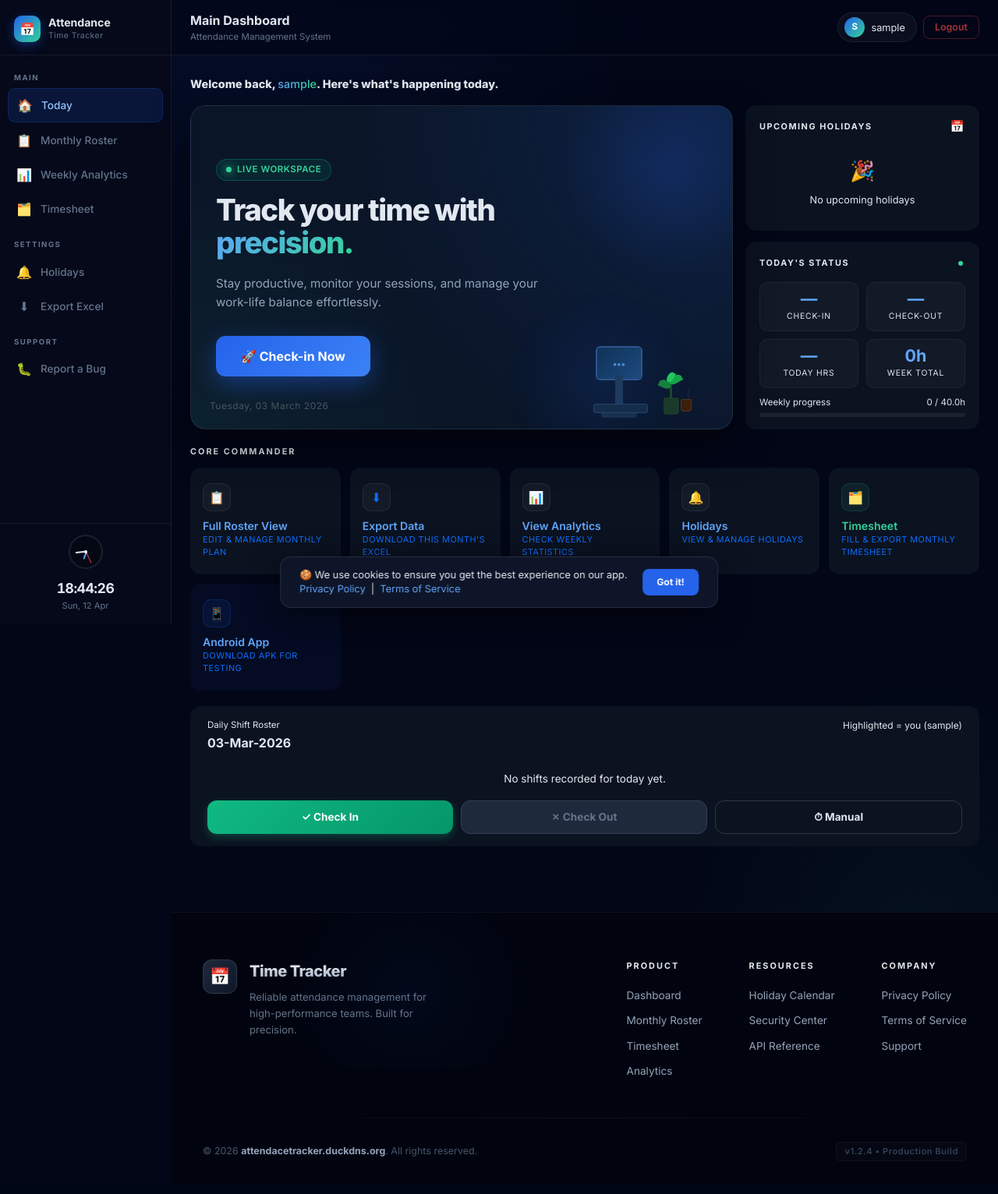
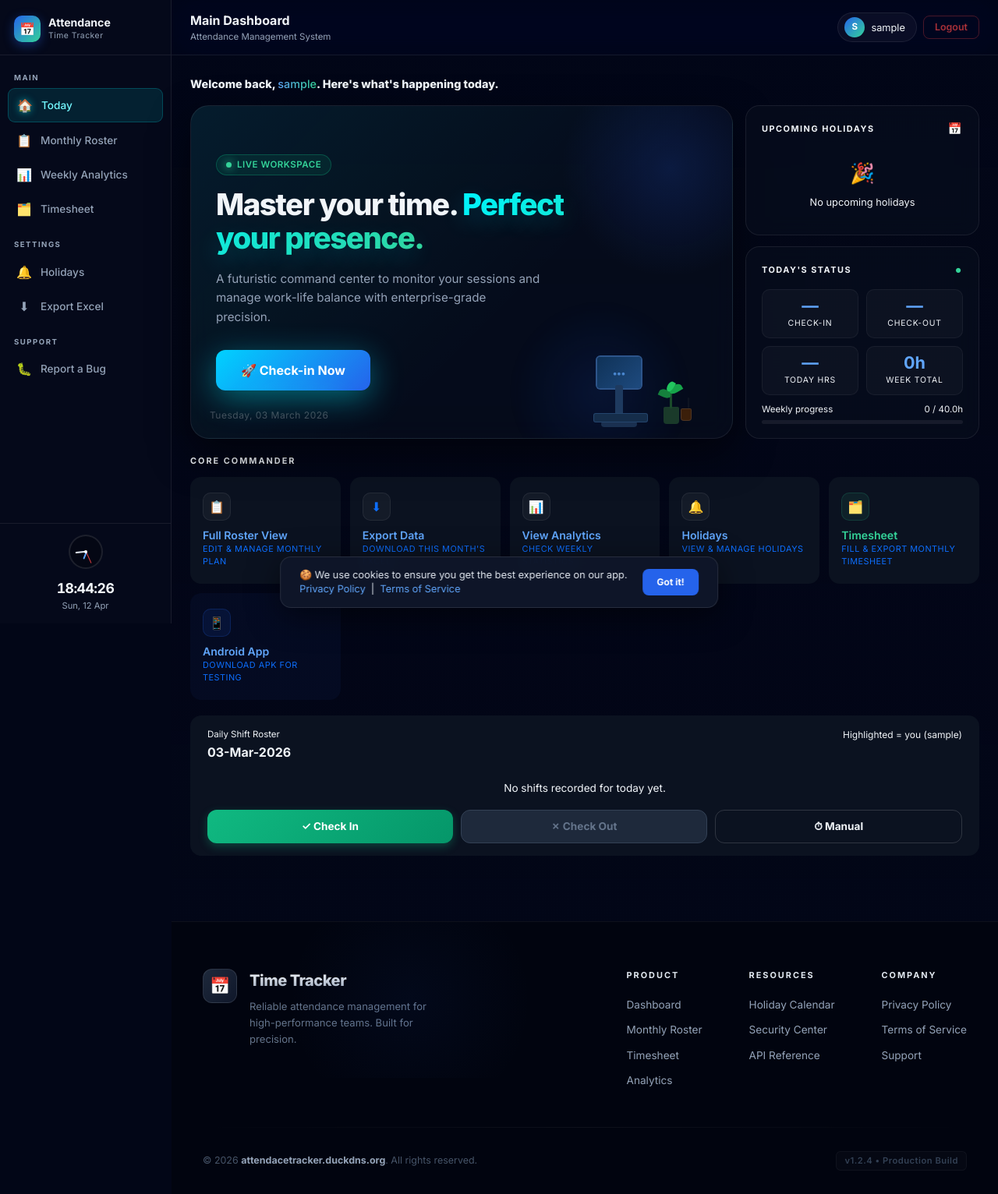
Before and after one commit to Mukund04Barca/attendance-tracker, a Django app: page / in a window 1280 px wide. Shown: the whole page at 78% size. Before the commit the page ends 1490 px from the top, so only its background shows below. Run offline with Django 4.2, Linux system fonts and the light colour scheme; the visitor is signed in with stand-in values (Sample User, id 1); data comes from the database, SQL or seed files in the repository; data that the repository does not hold is empty.

Commit message:
feat: cinematic UI transformation, dynamic week logic, and security stabilization

```diff
--- a/attendance/templates/attendance/checkin_checkout.html
+++ b/attendance/templates/attendance/checkin_checkout.html
@@ -54,11 +54,12 @@
     pointer-events: none;
   }
   .workspace-card {
-    background: radial-gradient(circle at top right, rgba(37,99,235,0.15) 0%, transparent 60%),
-                radial-gradient(circle at bottom left, rgba(52,211,153,0.06) 0%, transparent 40%),
-                #0a1628;
-    border: 1px solid rgba(255,255,255,0.08);
-    border-radius: 20px;
+    background: linear-gradient(135deg, rgba(0, 245, 255, 0.08) 0%, transparent 60%),
+                var(--bg-glass);
+    backdrop-filter: blur(16px);
+    -webkit-backdrop-filter: blur(16px);
+    border: 1px solid var(--border);
+    border-radius: 24px;
     padding: 32px;
     position: relative;
     overflow: hidden;
@@ -79,10 +80,11 @@
   }
 
   .workspace-title span {
-    background: linear-gradient(135deg, #60a5fa, #34d399);
+    background: linear-gradient(135deg, #00f5ff, #34d399);
     -webkit-background-clip: text;
     background-clip: text;
     -webkit-text-fill-color: transparent;
+    text-shadow: 0 10px 30px rgba(0, 245, 255, 0.2);
   }
 
   .workspace-desc {
@@ -217,8 +219,23 @@
   }
 
   .btn-primary-glow {
-    background: linear-gradient(135deg, #2563eb, #3b82f6);
-    box-shadow: 0 10px 30px rgba(37, 99, 235, 0.4);
+    background: linear-gradient(135deg, #00d2ff, #2563eb);
+    box-shadow: 0 10px 40px rgba(0, 245, 255, 0.4);
+    position: relative;
+    overflow: hidden;
+  }
+
+  .btn-primary-glow::after {
+    content: "";
+    position: absolute;
+    bottom: -20px;
+    left: 50%;
+    transform: translateX(-50%);
+    width: 60%;
+    height: 10px;
+    background: rgba(0, 245, 255, 0.6);
+    filter: blur(15px);
+    opacity: 0.8;
   }
 
   .btn-primary-glow:hover {
@@ -432,10 +449,12 @@
   }
 
   .dash-card {
-    background: #0b1220;
-    border: 1px solid var(--border-subtle);
-    border-radius: 14px;
-    padding: 16px 18px;
+    background: var(--bg-glass);
+    backdrop-filter: blur(12px);
+    -webkit-backdrop-filter: blur(12px);
+    border: 1px solid var(--border);
+    border-radius: 18px;
+    padding: 18px 20px;
   }
 
   .dash-card-title {
@@ -804,6 +823,7 @@
     border-radius: 3px;
     background: linear-gradient(90deg, #2563eb, #34d399);
     transition: width 0.6s ease;
+    width: var(--progress-width, 0%);
   }
 
   /* ── Responsive ── */
@@ -871,8 +891,8 @@
         Live Workspace
         {% endif %}
       </div>
-      <h1 class="workspace-title">Track your time with <span>precision.</span></h1>
-      <p class="workspace-desc">Stay productive, monitor your sessions, and manage your work-life balance effortlessly.</p>
+      <h1 class="workspace-title">Master your time. <span>Perfect your presence.</span></h1>
+      <p class="workspace-desc">A futuristic command center to monitor your sessions and manage work-life balance with enterprise-grade precision.</p>
     </div>
 
     <div class="d-flex gap-3 align-items-center mob-stack">
@@ -998,8 +1018,7 @@
           <span>{{ weekly_total }} / {{ weekly_target }}h</span>
         </div>
         <div class="progress-bar">
-          {% widthratio weekly_total weekly_target 100 as pct %}
-          <div class="progress-fill" style="width: {{ pct }}%; max-width: 100%;"></div>
+          <div class="progress-fill" style="--progress-width: {% widthratio weekly_total weekly_target 100 %}%;"></div>
         </div>
       </div>
     </div>
--- a/attendance/views.py
+++ b/attendance/views.py
@@ -139,7 +139,7 @@
                 max((r.check_out - r.check_in).total_seconds() / 3600.0, 0)
                 for r in AttendanceRecord.objects.filter(
                     user=request.user,
-                    date__range=(today - timedelta(days=6), today),
+                    date__range=(today - timedelta(days=today.weekday()), today),
                     check_in__isnull=False,
                     check_out__isnull=False,
                 )
@@ -156,12 +156,15 @@
 @login_required
 def weekly_summary_view(request):
     today = timezone.localtime(timezone.now()).date()
-    start_date = today - timedelta(days=6)
+    # Start of current week (Monday)
+    start_date = today - timedelta(days=today.weekday())
+    # End of current week (Sunday)
+    end_date = start_date + timedelta(days=6)
 
     qs = (
         AttendanceRecord.objects.filter(
             user=request.user,
-            date__range=(start_date, today),
+            date__range=(start_date, end_date),
         )
         .order_by("date")
         .values("date", "check_in", "check_out", "is_holiday", "allowance_hours", "leave_type")
@@ -217,7 +220,7 @@
     context = {
         "summary": summary,
         "start_date": start_date,
-        "end_date": today,
+        "end_date": end_date,
         "weekly_target": weekly_target,
     }
     return render(request, "attendance/weekly_summary.html", context)
@@ -643,6 +646,17 @@
             d = int(day_str)
             totals_per_day[d] = totals_per_day.get(d, 0) + hrs
 
+    # Calculate actual weeks (Monday to Sunday blocks)
+    week_ranges = []
+    current_week_days = []
+    for d in days:
+        current_week_days.append(d)
+        if date(year, month, d).weekday() == 6:  # Sunday
+            week_ranges.append(current_week_days)
+            current_week_days = []
+    if current_week_days:
+        week_ranges.append(current_week_days)
+
     comp_offs = CompOffRecord.objects.filter(user=request.user).order_by('-worked_date')
     prev_m = (current.replace(day=1) - timedelta(days=1)).replace(day=1)
     next_m = (current.replace(day=28) + timedelta(days=4)).replace(day=1)
@@ -663,6 +677,7 @@
         'prev_year': prev_m.year, 'prev_month': prev_m.month,
         'next_year': next_m.year, 'next_month': next_m.month,
         'today': today,
+        'week_ranges': week_ranges,
         'summary': {
             'work_days': work_days_count,
             'present': present_count,
--- a/templates/base.html
+++ b/templates/base.html
@@ -35,14 +35,14 @@
 
     :root {
       --bg: #020617;
-      --bg-card: #080f1e;
-      --border: rgba(255, 255, 255, 0.07);
-      --border-hi: rgba(96, 165, 250, 0.25);
-      --text: #e2e8f0;
-      --muted: #64748b;
-      --accent: #2563eb;
+      --bg-glass: rgba(8, 15, 30, 0.65);
+      --border: rgba(255, 255, 255, 0.08);
+      --border-hi: rgba(0, 245, 255, 0.3);
+      --text: #f1f5f9;
+      --muted: #94a3b8;
+      --accent: #00f5ff; /* Precise Presence Cyan */
       --accent2: #34d399;
-      --danger: #ef4444;
+      --danger: #ff4d4d;
       --sidebar-w: 220px;
       --font: 'Inter', sans-serif;
     }
@@ -154,13 +154,13 @@
     }
 
     .nav-item a.active {
-      background: rgba(37, 99, 235, 0.15);
-      color: #93c5fd;
-      border: 1px solid rgba(37, 99, 235, 0.2);
+      background: rgba(0, 245, 255, 0.1);
+      color: #74f9ff;
+      border: 1px solid rgba(0, 245, 255, 0.2);
     }
-
     .nav-item a.active .nav-icon {
-      color: #60a5fa;
+      color: var(--accent);
+      text-shadow: 0 0 10px rgba(0, 245, 255, 0.5);
     }
 
     /* Live clock in sidebar footer */
@@ -220,9 +220,7 @@
       display: flex;
       flex-direction: column;
       min-height: 100vh;
-      background: radial-gradient(ellipse 80% 60% at 10% 0%, rgba(37, 99, 235, 0.08) 0%, transparent 60%),
-        radial-gradient(ellipse 50% 40% at 90% 80%, rgba(52, 211, 153, 0.05) 0%, transparent 60%),
-        var(--bg);
+      /* Background is moved to inline style for better IDE parsing */
     }
 
     /* ═══ HEADER ═══ */
@@ -232,8 +230,9 @@
       display: flex;
       justify-content: space-between;
       align-items: center;
-      background: rgba(2, 6, 23, 0.7);
-      backdrop-filter: blur(10px);
+      background: rgba(2, 6, 23, 0.4);
+      backdrop-filter: blur(20px) saturate(180%);
+      -webkit-backdrop-filter: blur(20px) saturate(180%);
       position: sticky;
       top: 0;
       z-index: 50;
@@ -809,7 +808,7 @@
     </aside>
 
     <!-- ══════════ MAIN ══════════ -->
-    <main class="layout-main">
+    <main class="layout-main" style="background: linear-gradient(rgba(2, 6, 23, 0.8), rgba(2, 6, 23, 0.45)), url('file:///C:/Users/HP/.gemini/antigravity/brain/757b2742-7244-4fa0-b900-856fc60d2716/futuristic_workspace_hero_1776016799841.png') center/cover no-repeat fixed;">
 
       <!-- Header -->
       <header class="layout-header">
--- a/templates/registration/login.html
+++ b/templates/registration/login.html
@@ -792,7 +792,6 @@
         `;
         container.appendChild(s);
       }
-    }
 
     function togglePw(id, btn) {
       const inp = document.getElementById(id);
```
Also changed, not shown: attendance/templates/attendance/timesheet.html (+45 -21 lines), attendance/templates/attendance/weekly_summary.html (+17 -10 lines).
